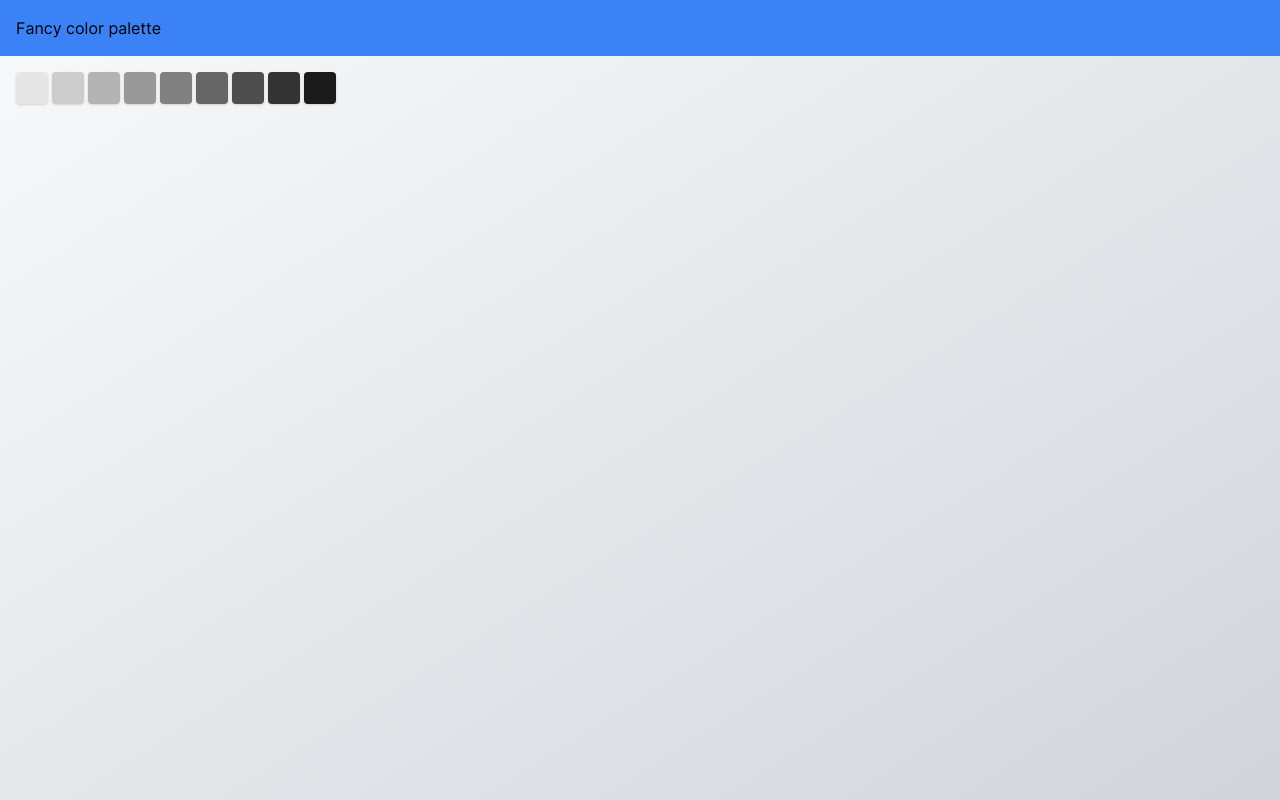
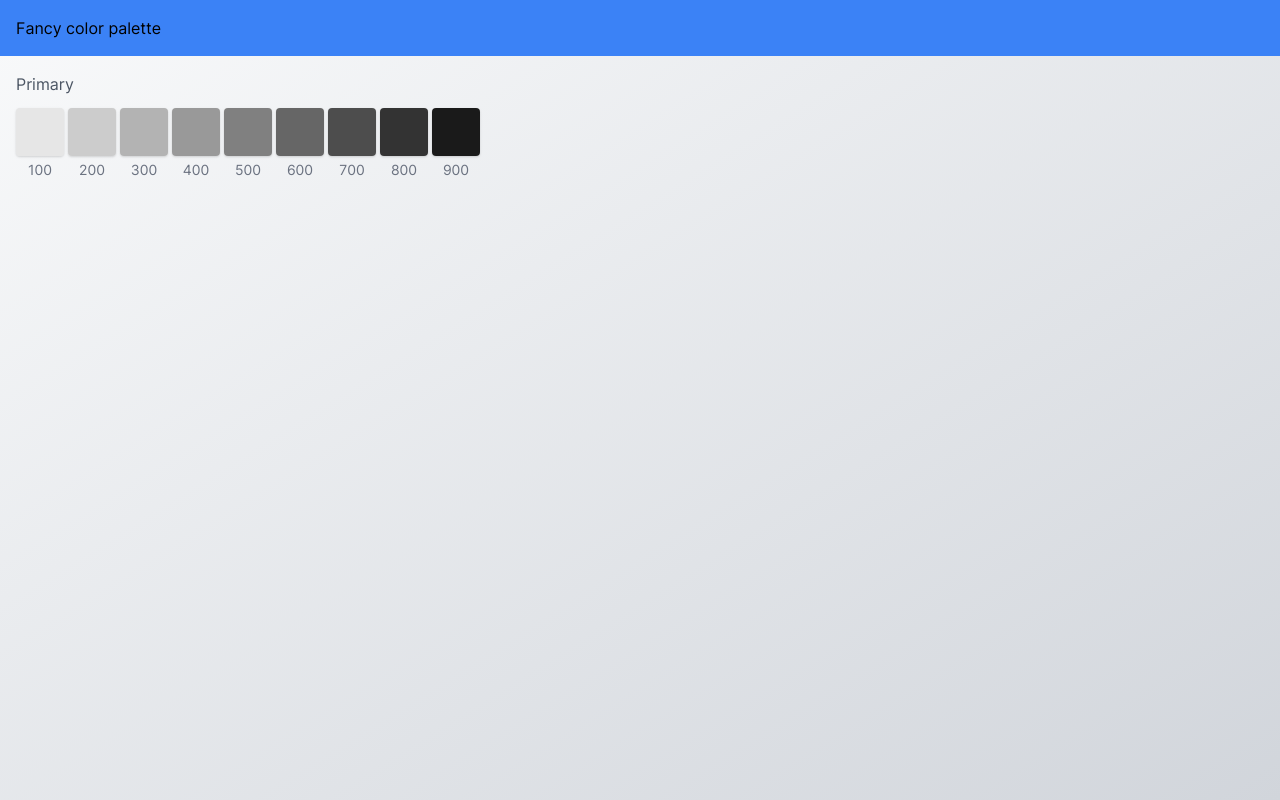
Before and after one commit to luismartinezs/color-palette-generator, a Vue app: page / in a window 1280 px wide. Built offline with nearby package versions, Linux system fonts and the light colour scheme; what @tailwindcss/typography would draw is missing.

Commit message:
Labels in layout

```diff
--- a/src/components/ColorInput.vue
+++ b/src/components/ColorInput.vue
@@ -41,8 +41,6 @@ export default {
 input[type='color'] {
   -webkit-appearance: none;
   border: none;
-  width: 32px;
-  height: 32px;
 }
 input[type='color']::-webkit-color-swatch-wrapper {
   padding: 0;
--- a/src/components/ColorScheme.vue
+++ b/src/components/ColorScheme.vue
@@ -3,15 +3,22 @@
     v-for="(colorGroup, colorGroupIdx) in scheme"
     :key="colorGroup.label"
     :colorGroup="colorGroup"
-    class="flex space-x-1 mb-4"
   >
-    <ColorInput
-      class="w-8 h-8 rounded shadow cursor-pointer overflow-hidden"
-      v-for="(shade, shadeIdx) in colorGroup.shades"
-      :key="`${colorGroup.label}${shade.label}`"
-      :color="shade"
-      @update:color="newColor => onUpdateColor(newColor, colorGroupIdx, shadeIdx)"
-    />
+    <div class="mb-3 capitalize text-gray-600">{{colorGroup.label}}</div>
+    <div class="flex space-x-1 mb-4">
+      <div
+        v-for="(shade, shadeIdx) in colorGroup.shades"
+        :key="`${colorGroup.label}${shade.label}`"
+        class="flex flex-col items-center"
+      >
+        <ColorInput
+          class="w-8 h-8 sm:w-10 sm:h-10 md:w-12 md:h-12 rounded shadow cursor-pointer overflow-hidden mb-1"
+          :color="shade"
+          @update:color="newColor => onUpdateColor(newColor, colorGroupIdx, shadeIdx)"
+        />
+        <div class="text-sm text-gray-500">{{shade.label}}</div>
+      </div>
+    </div>
   </ColorGroup>
 </template>
 
```
